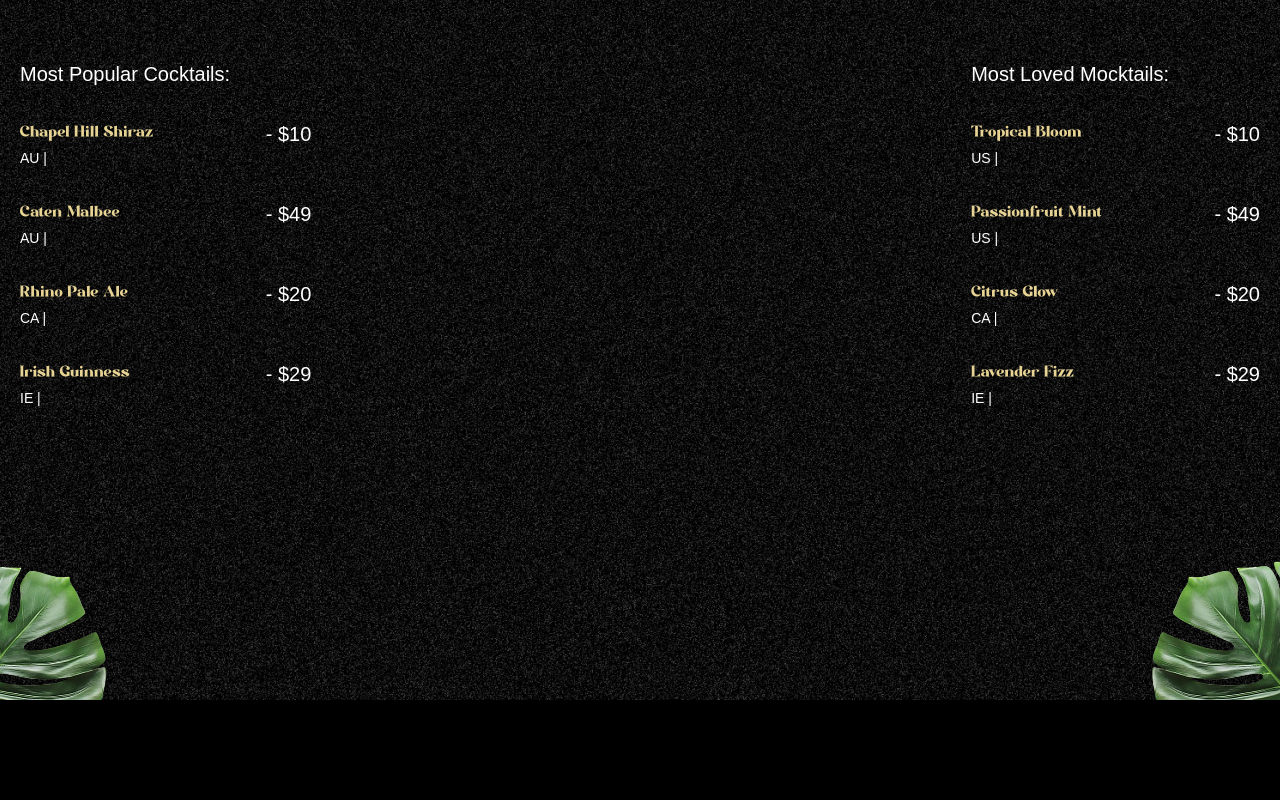
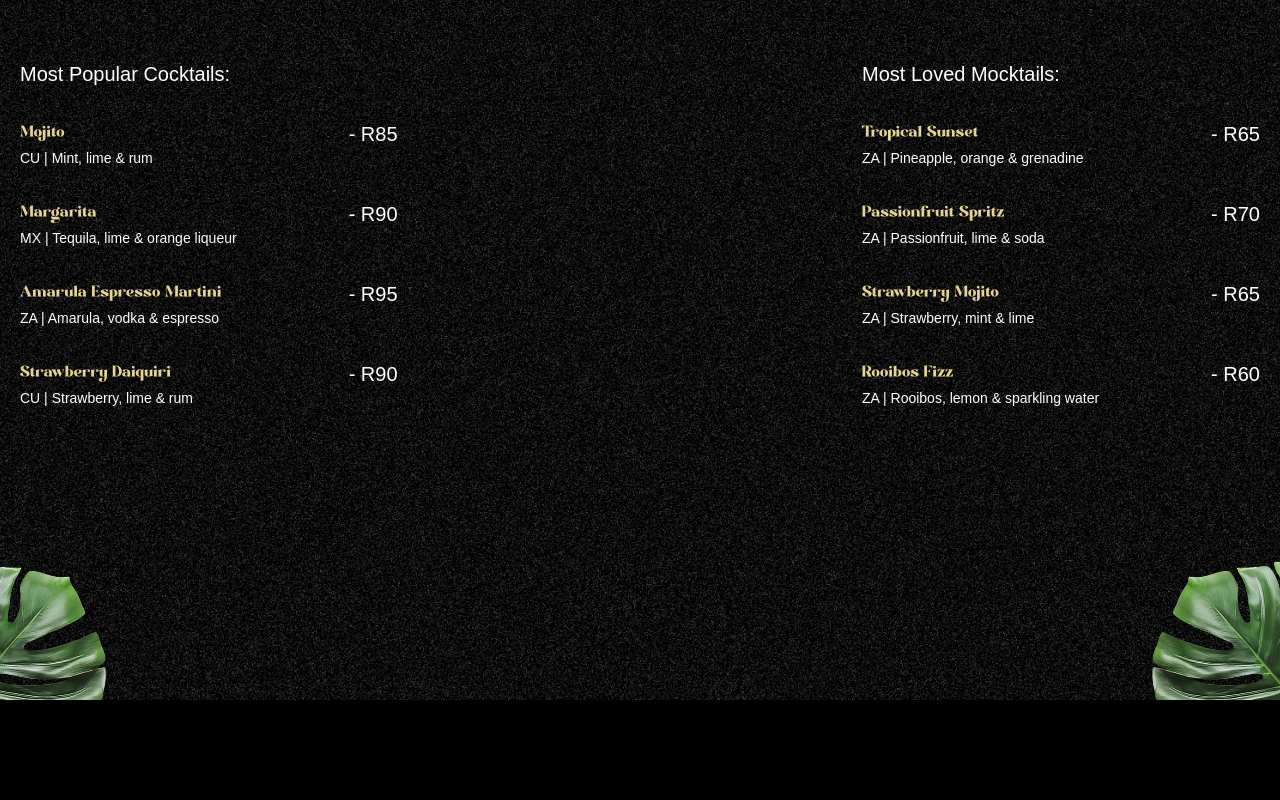
Before and after one commit to Boipelo11/cocktail_menu_gsap, a React (Vite) app: page / in a window 1280 px wide. Shown: the part 900-1700 px from the top of the page. Built offline with nearby package versions, Linux system fonts and the light colour scheme; a web font is replaced by a local one.

Commit message:
menu for cocktails

```diff
--- a/constants/index.js
+++ b/constants/index.js
@@ -19,55 +19,55 @@
 
 const cocktailLists = [
   {
-    name: 'Chapel Hill Shiraz',
-    country: 'AU',
-    detail: 'Battle',
-    price: '$10'
+    name: 'Mojito',
+    country: 'CU',
+    detail: 'Mint, lime & rum',
+    price: 'R85'
   },
   {
-    name: 'Caten Malbee',
-    country: 'AU',
-    detail: 'Battle',
-    price: '$49'
+    name: 'Margarita',
+    country: 'MX',
+    detail: 'Tequila, lime & orange liqueur',
+    price: 'R90'
   },
   {
-    name: 'Rhino Pale Ale',
-    country: 'CA',
-    detail: '750 ml',
-    price: '$20'
+    name: 'Amarula Espresso Martini',
+    country: 'ZA',
+    detail: 'Amarula, vodka & espresso',
+    price: 'R95'
   },
   {
-    name: 'Irish Guinness',
-    country: 'IE',
-    detail: '600 ml',
-    price: '$29'
+    name: 'Strawberry Daiquiri',
+    country: 'CU',
+    detail: 'Strawberry, lime & rum',
+    price: 'R90'
   }
 ]
 
 const mockTailLists = [
   {
-    name: 'Tropical Bloom',
-    country: 'US',
-    detail: 'Battle',
-    price: '$10'
+    name: 'Tropical Sunset',
+    country: 'ZA',
+    detail: 'Pineapple, orange & grenadine',
+    price: 'R65'
   },
   {
-    name: 'Passionfruit Mint',
-    country: 'US',
-    detail: 'Battle',
-    price: '$49'
+    name: 'Passionfruit Spritz',
+    country: 'ZA',
+    detail: 'Passionfruit, lime & soda',
+    price: 'R70'
   },
   {
-    name: 'Citrus Glow',
-    country: 'CA',
-    detail: '750 ml',
-    price: '$20'
+    name: 'Strawberry Mojito',
+    country: 'ZA',
+    detail: 'Strawberry, mint & lime',
+    price: 'R65'
   },
   {
-    name: 'Lavender Fizz',
-    country: 'IE',
-    detail: '600 ml',
-    price: '$29'
+    name: 'Rooibos Fizz',
+    country: 'ZA',
+    detail: 'Rooibos, lemon & sparkling water',
+    price: 'R60'
   }
 ]
 
@@ -137,35 +137,35 @@
 const sliderLists = [
   {
     id: 1,
-    name: 'Classic Mojito',
+    name: 'Passionfruit Martini',
     image: '/images/drink1.png',
-    title: 'Simple Ingredients, Bold Flavor',
+    title: 'Tropical, Tangy & Irresistible',
     description:
-      'Made with tequila, lime juice, and orange liqueur, the Margarita is easy to make and full of character. Add a salted rim for the perfect drink on summer nights.'
+      'A silky blend of vodka, passionfruit, and vanilla with a bright citrus finish. Tropical, smooth, and made for a night out.'
   },
   {
     id: 2,
-    name: 'Raspberry Mojito',
+    name: 'Watermelon Cooler',
     image: '/images/drink2.png',
-    title: 'A Zesty Classic That Never Fails',
+    title: 'Fresh, Juicy & Refreshing',
     description:
-      'The Margarita is a classic that balances tangy lime, smooth tequila, and a touch of sweetness. Shaken, frozen, or on the rocks—it’s always crisp & refreshing.'
+      'Fresh watermelon meets vodka, lime, and a hint of mint in this crisp and refreshing cocktail. Light, fruity, and perfect for sunny days.'
   },
   {
     id: 3,
-    name: 'Violet Breeze',
+    name: 'Strawberry Sunset',
     image: '/images/drink3.png',
-    title: 'Simple Ingredients, Bold Flavor',
+    title: 'Sweet, Fruity & Vibrant',
     description:
-      'Made with tequila, lime juice, and orange liqueur, the Margarita is easy to make and full of character. Add a salted rim for the perfect drink on summer nights.'
+      'Fresh strawberries, pineapple, and a splash of citrus come together in this bright and juicy cocktail with a smooth, refreshing finish.'
   },
   {
     id: 4,
-    name: 'Curacao Mojito',
+    name: 'Sunset Spritz',
     image: '/images/drink4.png',
-    title: 'Crafted With Care, Poured With Love',
+    title: 'Bright, Citrus & Refreshing',
     description:
-      "Each cocktail is made with fresh ingredients and a passion for perfecting every pour, whether you're celebrating or simply relaxing."
+      'A vibrant blend of orange, passionfruit, and sparkling bubbles with a splash of citrus. Fresh, fruity, and made to brighten your evening.'
   }
 ]
 
--- a/src/App.jsx
+++ b/src/App.jsx
@@ -3,7 +3,9 @@
 import About from './components/About'
 import Art from './components/Art'
 import Cocktails from './components/Cocktails'
+import Contact from './components/Contact'
 import Hero from './components/Hero'
+import Menu from './components/Menu'
 import Navbar from './components/Navbar'
 
 gsap.registerPlugin(ScrollTrigger, SplitText)
@@ -15,6 +17,8 @@
       <Cocktails />
       <About />
       <Art />
+      <Menu />
+      <Contact />
     </main>
   )
 }
--- a/src/components/Art.jsx
+++ b/src/components/Art.jsx
@@ -34,9 +34,7 @@
   return (
     <div id='art'>
       <div className='container mx-auto h-full pt-20'>
-        <h2 className='will-fade'>
-          In Loving <br /> Memory
-        </h2>
+        <h2 className='will-fade'>Our Art</h2>
 
         <div className='content'>
           <ul className='space-y-4 will-fade'>
--- a/src/components/Cocktails.jsx
+++ b/src/components/Cocktails.jsx
@@ -29,12 +29,12 @@
         <div className='popular'>
           <h2> Most Popular Cocktails: </h2>
           <ul>
-            {cocktailLists.map(({ name, country, details, price }) => (
+            {cocktailLists.map(({ name, country, detail, price }) => (
               <li key={name}>
                 <div className='md:me-28 '>
                   <h3> {name}</h3>
                   <p>
-                    {country} | {details}
+                    {country} | {detail}
                   </p>
                 </div>
                 <span>- {price} </span>
@@ -46,12 +46,12 @@
         <div className='loved'>
           <h2> Most Loved Mocktails: </h2>
           <ul>
-            {mockTailLists.map(({ name, country, details, price }) => (
+            {mockTailLists.map(({ name, country, detail, price }) => (
               <li key={name}>
                 <div className='me-28 '>
                   <h3> {name}</h3>
                   <p>
-                    {country} | {details}
+                    {country} | {detail}
                   </p>
                 </div>
                 <span>- {price} </span>
--- /dev/null
+++ b/src/components/Contact.jsx
@@ -0,0 +1,103 @@
+import { useGSAP } from '@gsap/react'
+import gsap from 'gsap'
+import { SplitText } from 'gsap/all'
+import { openingHours, socials } from '../../constants/index.js'
+
+const Contact = () => {
+  useGSAP(() => {
+    const titleSplit = SplitText.create('#contact h2', { type: 'words' })
+
+    const timeline = gsap.timeline({
+      scrollTrigger: {
+        trigger: '#contact',
+        start: 'top center'
+      },
+      ease: 'power1.inOut'
+    })
+
+    timeline
+      .from(titleSplit.words, {
+        opacity: 0,
+        yPercent: 100,
+        stagger: 0.02
+      })
+      .from('#contact h3, #contact p', {
+        opacity: 0,
+        yPercent: 100,
+        stagger: 0.02
+      })
+      .to('#f-right-leaf', {
+        y: '-50',
+        duration: 1,
+        ease: 'power1.inOut'
+      })
+      .to(
+        '#f-left-leaf',
+        {
+          y: '-50',
+          duration: 1,
+          ease: 'power1.inOut'
+        },
+        '<'
+      )
+  })
+
+  return (
+    <footer id='contact'>
+      <img
+        src='/images/footer-right-leaf.png'
+        alt='leaf-right'
+        id='f-right-leaf'
+      />
+      <img
+        src='/images/footer-left-leaf.png'
+        alt='leaf-left'
+        id='f-left-leaf'
+      />
+
+      <div className='content'>
+        <h2>Where to Find Us</h2>
+
+        <div>
+          <h3>Visit Our Bar</h3>
+          <p>102 Peach Tree Street, Johannesburg</p>
+        </div>
+
+        <div>
+          <h3>Contact Us</h3>
+          <p>(011) 987-6543</p>
+          <p>hello@sweetspot.africa</p>
+        </div>
+
+        <div>
+          <h3>Open Every Day</h3>
+          {openingHours.map((time) => (
+            <p key={time.day}>
+              {time.day} : {time.time}
+            </p>
+          ))}
+        </div>
+
+        <div>
+          <h3>Socials</h3>
+
+          <div className='flex-center gap-5'>
+            {socials.map((social) => (
+              <a
+                key={social.name}
+                href={social.url}
+                target='_blank'
+                rel='noopener noreferrer'
+                aria-label={social.name}
+              >
+                <img src={social.icon} />
+              </a>
+            ))}
+          </div>
+        </div>
+      </div>
+    </footer>
+  )
+}
+
+export default Contact
--- /dev/null
+++ b/src/components/Menu.jsx
@@ -0,0 +1,130 @@
+import { useGSAP } from '@gsap/react'
+import gsap from 'gsap'
+import { useRef, useState } from 'react'
+import { sliderLists } from '../../constants'
+const Menu = () => {
+  const contentRef = useRef()
+  const [currentIndex, setCurrentIndex] = useState(0)
+
+  useGSAP(() => {
+    gsap.fromTo('#title', { opacity: 0 }, { opacity: 1, duration: 1 })
+    gsap.fromTo(
+      '.cocktail img',
+      { opacity: 0, xPercent: -100 },
+      {
+        xPercent: 0,
+        opacity: 1,
+        duration: 1,
+        ease: 'power1.inOut'
+      }
+    )
+    gsap.fromTo(
+      '.details h2',
+      { yPercent: 100, opacity: 0 },
+      {
+        yPercent: 0,
+        opacity: 100,
+        ease: 'power1.inOut'
+      }
+    )
+    gsap.fromTo(
+      '.details p',
+      { yPercent: 100, opacity: 0 },
+      {
+        yPercent: 0,
+        opacity: 100,
+        ease: 'power1.inOut'
+      }
+    )
+  }, [currentIndex])
+
+  const totalCocktails = sliderLists.length
+
+  const goToSlide = (index) => {
+    const newIndex = (index + totalCocktails) % totalCocktails
+
+    setCurrentIndex(newIndex)
+  }
+
+  const getCocktailAt = (indexOffset) => {
+    return sliderLists[
+      (currentIndex + indexOffset + totalCocktails) % totalCocktails
+    ]
+  }
+
+  const currentCocktail = getCocktailAt(0)
+  const prevCocktail = getCocktailAt(-1)
+  const nextCocktail = getCocktailAt(+1)
+  return (
+    <section id='menu' aria-labelledby='menu-heading'>
+      <img
+        src='/images/slider-left-leaf.png'
+        alt='left-leaf'
+        id='m-left-leaf'
+      />
+      <img
+        src='/images/slider-right-leaf.png'
+        alt='right-leaf'
+        id='m-right-leaf'
+      />
+      <h2 id='menu'>New Cocktails Menu</h2>
+      <nav className='cocktail-tabs' aria-label='Cocktail Navigation'>
+        {sliderLists.map((cocktail, index) => {
+          const isActive = index === currentIndex
+
+          return (
+            <button
+              key={cocktail.id}
+              className={`${isActive ? 'text-white border-white' : 'text-white/50 border-white/50'} `}
+              onClick={() => goToSlide(index)}
+            >
+              {cocktail.name}
+            </button>
+          )
+        })}
+      </nav>
+      <div className='content'>
+        <div className='arrows'>
+          <button
+            className='text-left'
+            onClick={() => goToSlide(currentIndex - 1)}
+          >
+            <span>{prevCocktail.name}</span>
+            <img
+              src='/images/right-arrow.png'
+              alt='right-arrow'
+              aria-hidden='true'
+            />
+          </button>
+          <button
+            className='text-left'
+            onClick={() => goToSlide(currentIndex + 1)}
+          >
+            <span>{nextCocktail.name}</span>
+            <img
+              src='/images/left-arrow.png'
+              alt='left-arrow'
+              aria-hidden='true'
+            />
+          </button>
+        </div>
+        <div className='cocktail'>
+          <img src={currentCocktail.image} />
+        </div>
+        <div className='recipe'>
+          <div ref={contentRef} className='info'>
+            <p>Recipe for: </p>
+            <p id='title'>{currentCocktail.name}</p>
+          </div>
+
+          <div className='details'>
+            <h2>{currentCocktail.title}</h2>
+            <p>{currentCocktail.description}</p>
+          </div>
+        </div>
+      </div>
+    </section>
+  )
+}
+
+export default Menu
--- a/src/index.css
+++ b/src/index.css
@@ -277,6 +277,10 @@
   #menu {
     @apply relative w-full md:mt-40 mt-0 2xl:px-0 px-5 py-20 radial-gradient;
 
+    h2 {
+      @apply text-5xl md:text-7xl font-modern-negra text-center mb-12;
+    }
+
     #m-left-leaf {
       @apply object-contain absolute -bottom-20 left-0 md:w-fit w-1/3;
     }
```
